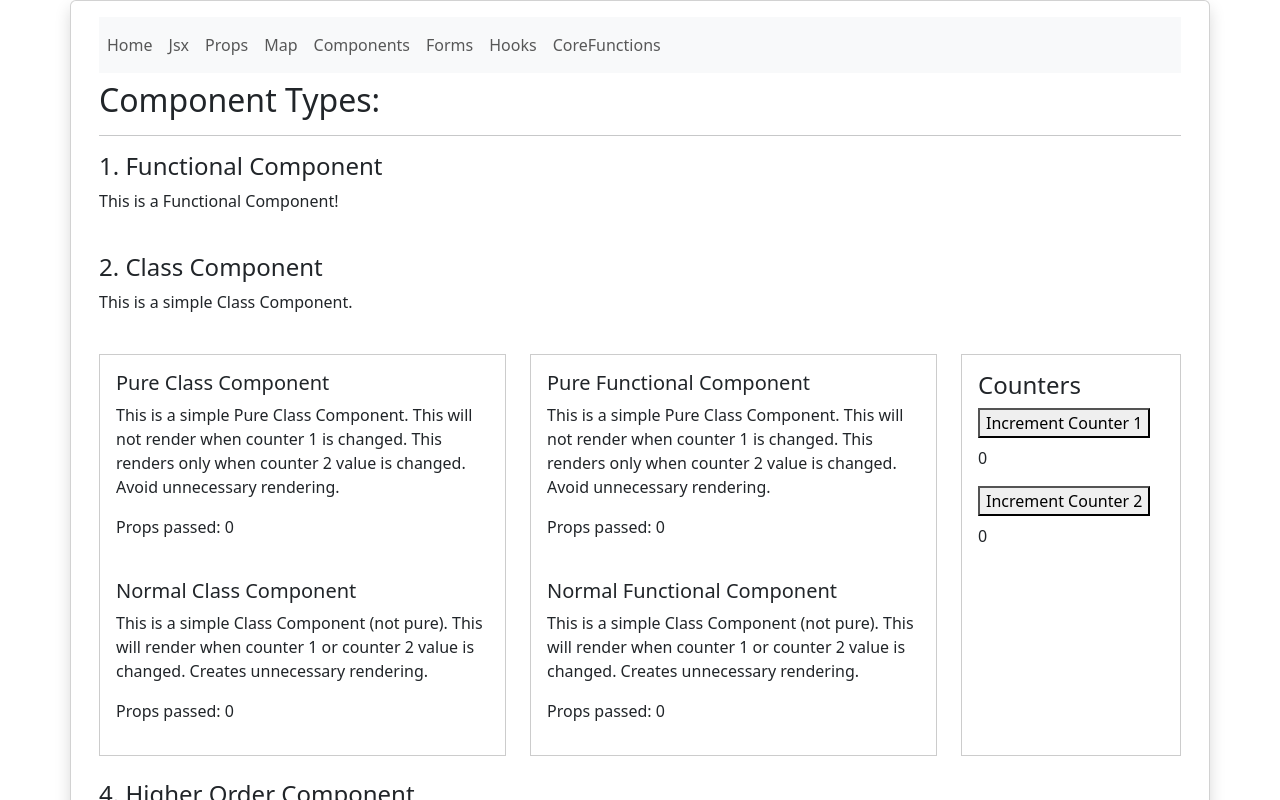
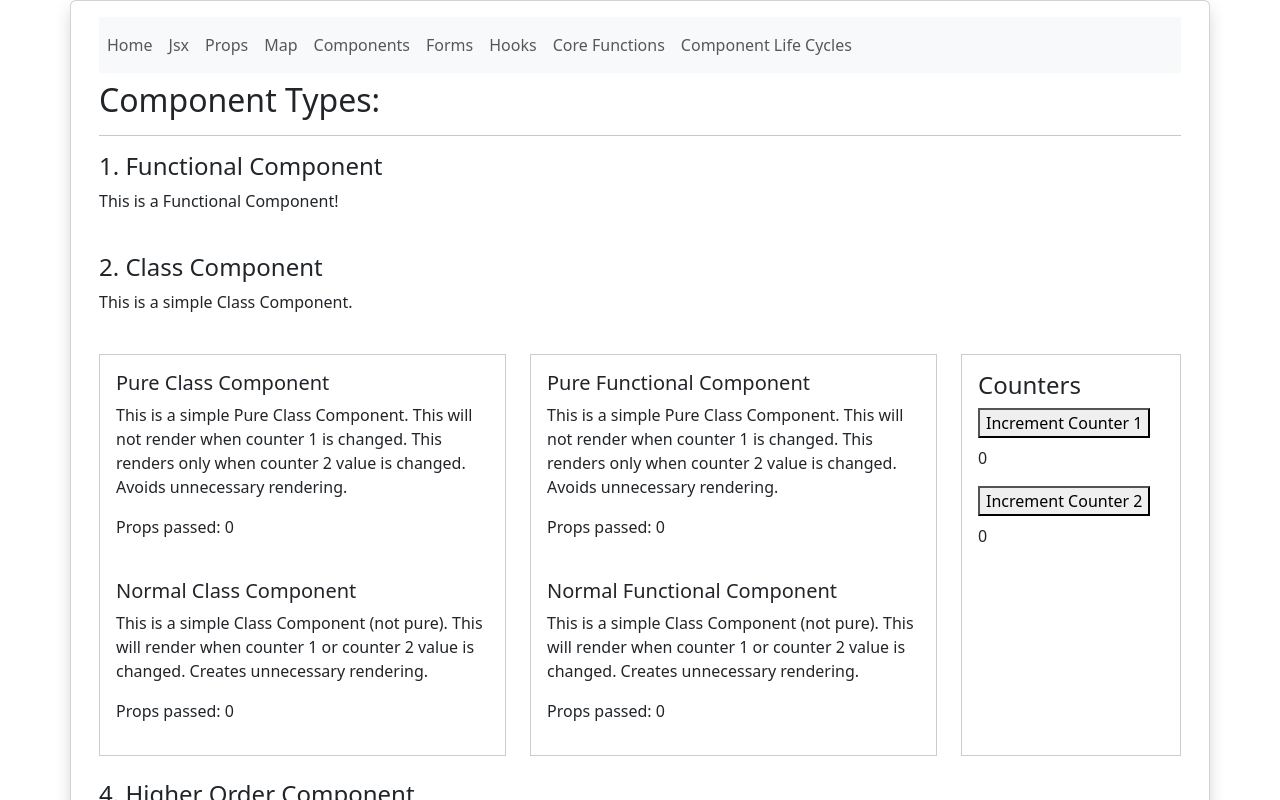
Before and after one commit to vselva/react-concepts-challenges, a React (Create React App) app in the folder react-concepts/: page /Components in a window 1280 px wide. Shown: the top 800 px of the page. Built offline with nearby package versions, Linux system fonts and the light colour scheme.

Commit message:
Added Mounting Phase Code - Constructor & ComponentDidMount

```diff
--- a/react-concepts/src/App.js
+++ b/react-concepts/src/App.js
@@ -12,6 +12,7 @@ import FormsBase from './pages/Forms/Base';
 import HooksBase from './pages/Hooks/Base';
 import CoreFunctionsBase from './pages/CoreFunctions/Base';
 import NotFound from './pages/NotFound';
+import LifeCycleBase from './pages/LifeCycle/Base';
 
 function App() {
     return (
@@ -46,7 +47,10 @@ function App() {
                                                 <Link className="nav-link" to="/Hooks">Hooks</Link>
                                             </li>
                                             <li className="nav-item">
-                                                <Link className="nav-link" to="/CoreFunctions">CoreFunctions</Link>
+                                                <Link className="nav-link" to="/CoreFunctions">Core Functions</Link>
+                                            </li>
+                                            <li className="nav-item">
+                                                <Link className="nav-link" to="/LifeCycle">Component Life Cycles</Link>
                                             </li>
                                         </ul>
                                     </nav>
@@ -61,6 +65,7 @@ function App() {
                                         <Route path="/Forms" element={ <FormsBase /> } />
                                         <Route path="/Hooks" element={ <HooksBase /> } />
                                         <Route path="/CoreFunctions" element={ <CoreFunctionsBase /> } />
+                                        <Route path="/LifeCycle" element={ <LifeCycleBase /> } />
                                         <Route path="*" element={<NotFound /> } />
                                     </Routes>
                                 </Router>
--- a/react-concepts/src/pages/Components/PureComponent/PureClassComponent.js
+++ b/react-concepts/src/pages/Components/PureComponent/PureClassComponent.js
@@ -12,7 +12,10 @@ class PureClassComponent extends PureComponent {
         return (
             <>
                 <h5>Pure Class Component</h5>
-                <p> This is a simple Pure Class Component. This will not render when counter 1 is changed. This renders only when counter 2 value is changed. Avoid unnecessary rendering. </p>
+                <p> This is a simple Pure Class Component.
+                    This will not render when counter 1 is changed.
+                    This renders only when counter 2 value is changed.
+                    Avoids unnecessary rendering. </p>
                 <p> Props passed: {this.props.counter} </p>
             </>
         );
--- a/react-concepts/src/pages/Components/PureComponent/PureFunctionalComponent.js
+++ b/react-concepts/src/pages/Components/PureComponent/PureFunctionalComponent.js
@@ -8,7 +8,10 @@ const PureFunctional = memo(
         return(
             <>
                 <h5>Pure Functional Component </h5>
-                <p> This is a simple Pure Class Component. This will not render when counter 1 is changed. This renders only when counter 2 value is changed. Avoid unnecessary rendering.</p>
+                <p> This is a simple Pure Class Component.
+                    This will not render when counter 1 is changed.
+                    This renders only when counter 2 value is changed.
+                    Avoids unnecessary rendering.</p>
                 <p> Props passed: {counter} </p>
             </>
         );
--- /dev/null
+++ b/react-concepts/src/pages/LifeCycle/Base.js
@@ -0,0 +1,30 @@
+import ComponentDidMount from "./componentDidMount";
+import MountingPhaseConstructor from "./Mounting-1-constructor";
+
+function LifeCycleBase() {
+    return(
+        <>
+            <h1>Component Life Cycles</h1>
+            <br/>
+
+            <h2>1. Mounting Phase:</h2>
+
+            <MountingPhaseConstructor counter={ 123 } />
+            <hr />
+
+            <h2>2. Updating Phase:</h2>
+
+            <ComponentDidMount />
+            <hr />
+
+            <h2>3. Unmounting Phase:</h2>
+
+
+            <h2>4. Error Handling Phase:</h2>
+
+
+        </>
+    );
+}
+
+export default LifeCycleBase;
--- /dev/null
+++ b/react-concepts/src/pages/LifeCycle/Mounting-1-constructor.js
@@ -0,0 +1,42 @@
+import { Component } from "react"
+
+class MountingPhaseConstructor extends Component {
+    constructor(props) {
+        // call parent class with props
+        super(props);
+        console.log(props);
+
+        // Intializing props
+        this.state = {
+            count: 100,
+            isLoading: true
+        }
+
+        // For Binding Methods
+        this.handleClick = this.handleClick.bind(this);
+    }
+
+    handleClick() {
+        console.log('Click event obaserved!');
+        this.setState((prevState) => ({ ...prevState, count: prevState.count + 1 }))
+    }
+
+    render() {
+        return (
+            <div className="card p-4 m-3">
+            <h4 className="mb-3">constructor:</h4>
+            <p>
+                <span className="fw-bold">props:</span> {this.props.counter}
+            </p>
+            <p>
+                <span className="fw-bold">state:</span> count - {this.state.count}, isLoading - {this.state.isLoading ? 'true' : 'false'}
+            </p>
+            <button type="button" className="btn btn-primary" onClick={this.handleClick}>
+                Click Me
+            </button>
+            </div>
+        )
+    }
+}
+
+export default MountingPhaseConstructor;
--- /dev/null
+++ b/react-concepts/src/pages/LifeCycle/componentDidMount.js
@@ -0,0 +1,35 @@
+import { Component } from "react";
+
+class ComponentDidMount extends Component {
+
+    state = {
+        users: [],
+        loading: true
+    };
+
+    componentDidMount() {
+        fetch('https://jsonplaceholder.typicode.com/users')
+            .then(res => res.json())
+            .then(data => this.setState({ users: data, loading: false }))
+            .catch((err) => console.log('Error in fetching users. Error:', err));
+    }
+
+    render() {
+        const { users, loading } = this.state;
+        console.log(users);
+
+        if(loading)
+            return <div>Loading...</div>
+
+        return (
+            <>
+                <h4>componentDidMount():</h4>
+                <ul>
+                    { users.map(user => <li key={user.id}>{ user.name }</li>) }
+                </ul>
+            </>
+        )
+    }
+}
+
+export default ComponentDidMount;
```
Also changed, not shown: react-concepts/src/pages/LifeCycle/shouldComponentUpdate.js (added).
